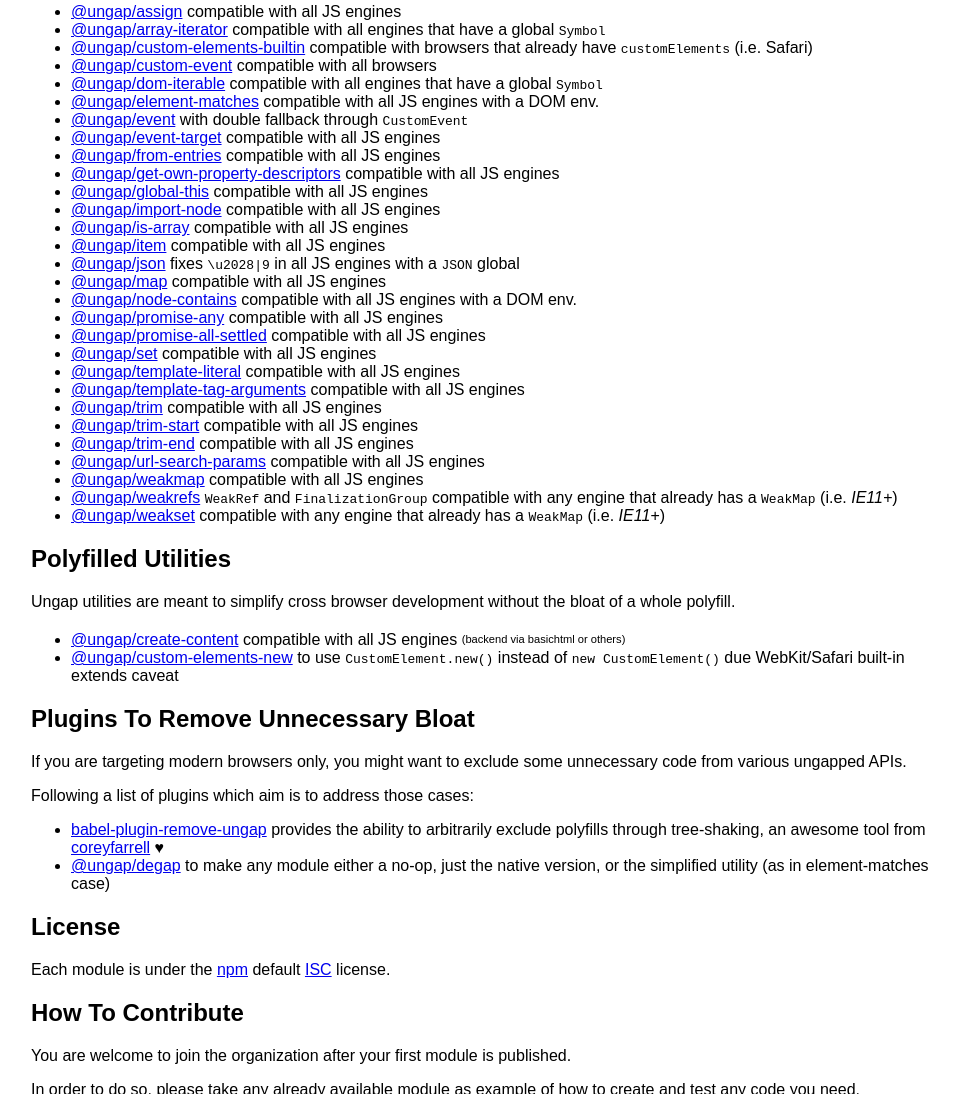
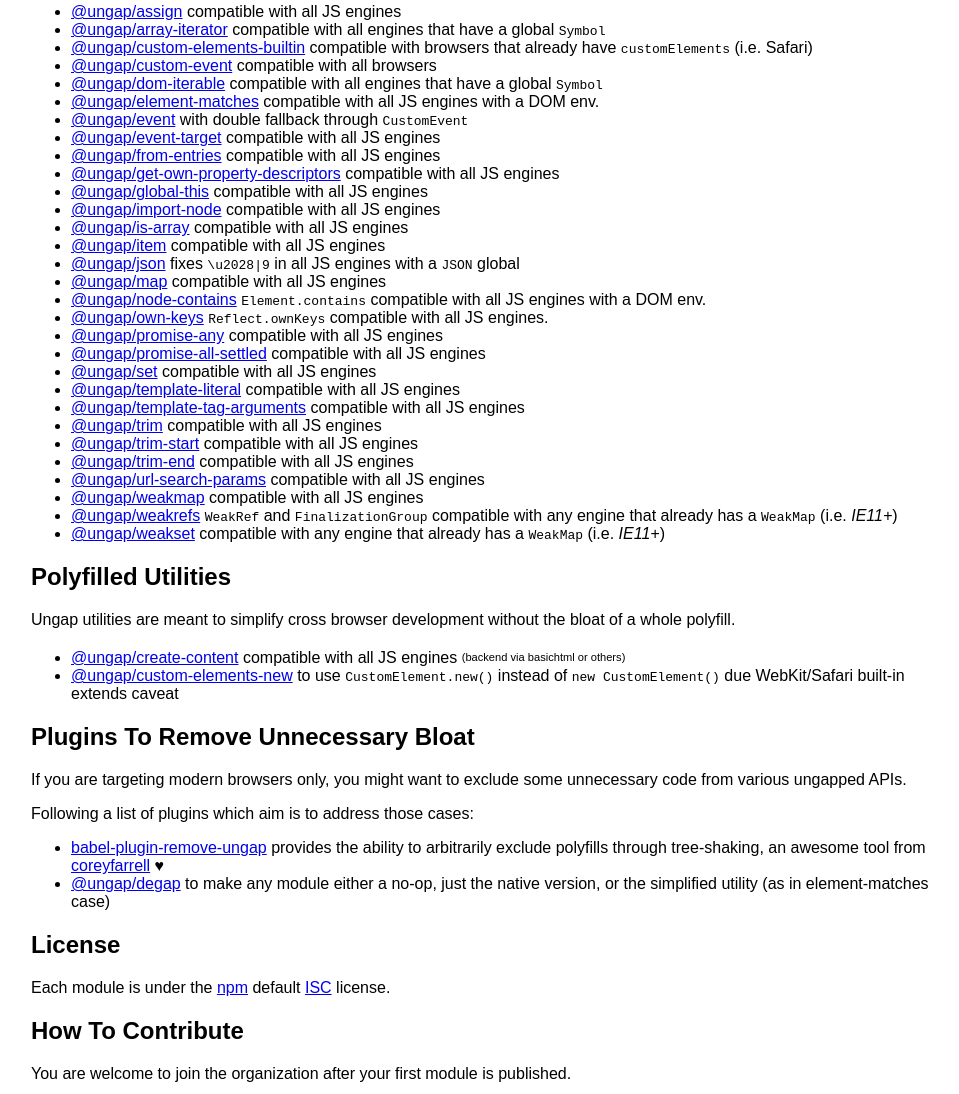
Before and after one commit to ungap/ungap.github.io, a website: page index.html in a window 1280 px wide. Shown: the part 1484-2578 px from the top of the page, without its empty margins (149-1108 px from the left). Drawn offline with nearby package versions, Linux system fonts and the light colour scheme.

Commit message:
added own-keys

```diff
--- a/index.html
+++ b/index.html
@@ -85,7 +85,8 @@
 <li><a href="https://github.com/ungap/item">@ungap/item</a> compatible with all JS engines</li>
 <li><a href="https://github.com/ungap/json">@ungap/json</a> fixes <code>\u2028|9</code> in all JS engines with a <code>JSON</code> global</li>
 <li><a href="https://github.com/ungap/map">@ungap/map</a> compatible with all JS engines</li>
-<li><a href="https://github.com/ungap/node-contains">@ungap/node-contains</a> compatible with all JS engines with a DOM env.</li>
+<li><a href="https://github.com/ungap/node-contains">@ungap/node-contains</a> <code>Element.contains</code> compatible with all JS engines with a DOM env.</li>
+<li><a href="https://github.com/ungap/own-keys">@ungap/own-keys</a> <code>Reflect.ownKeys</code> compatible with all JS engines.</li>
 <li><a href="https://github.com/ungap/promise-any">@ungap/promise-any</a> compatible with all JS engines</li>
 <li><a href="https://github.com/ungap/promise-all-settled">@ungap/promise-all-settled</a> compatible with all JS engines</li>
 <li><a href="https://github.com/ungap/set">@ungap/set</a> compatible with all JS engines</li>
```
Also changed, not shown: README.md.
